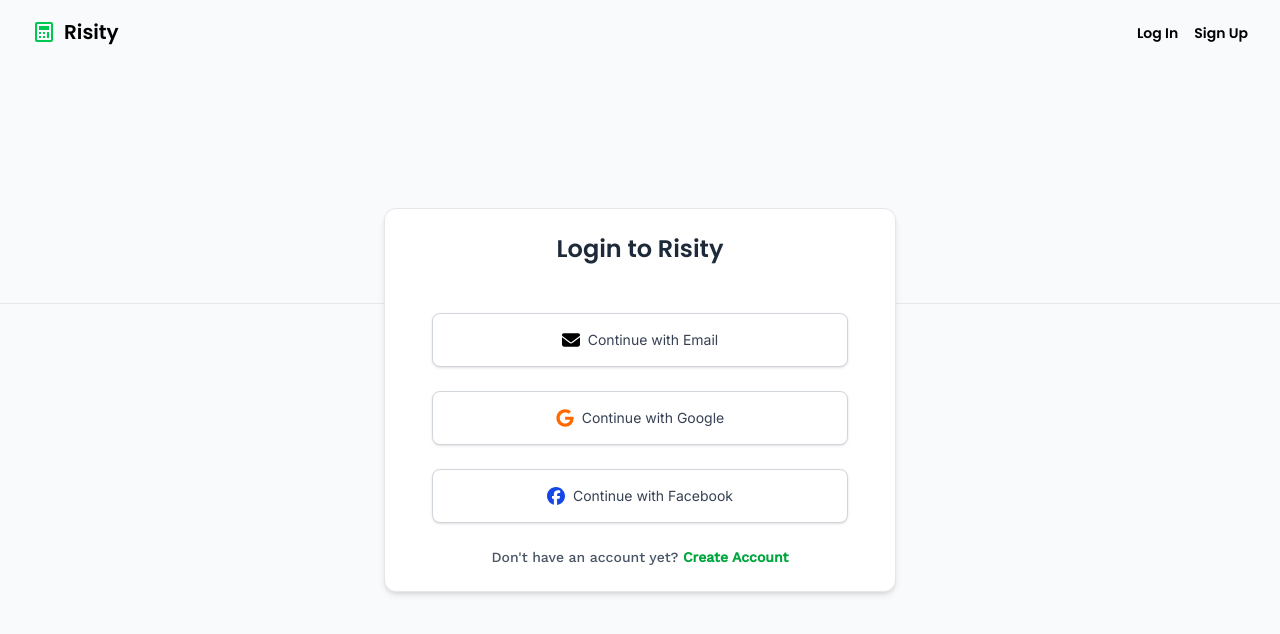
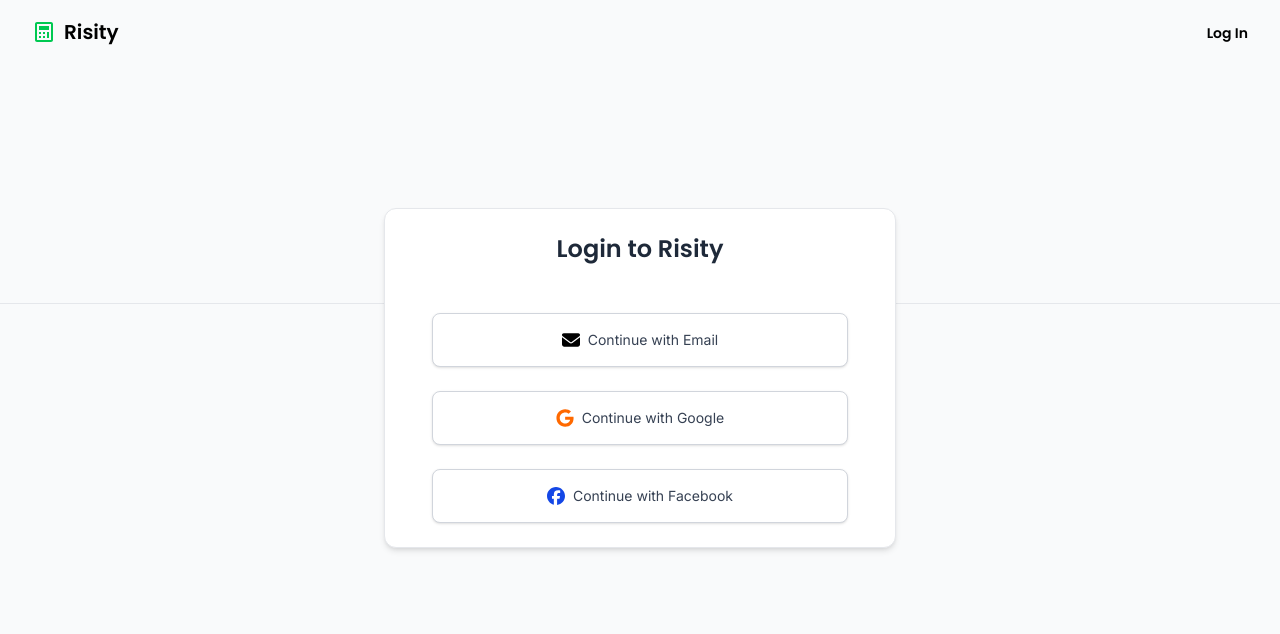
Before and after one commit to faithgaiciumia/risity, a Next.js app: page /login in a window 1280 px wide. Shown: the top 634 px of the page. Built offline with nearby package versions, Linux system fonts and the light colour scheme.

Commit message:
removed sign up prompts

```diff
--- a/app/login/layout.tsx
+++ b/app/login/layout.tsx
@@ -30,7 +30,7 @@ export default function LoginLayout({
             {children}
 
             {/* Signup Prompt */}
-            <p className={`${workSans.className} text-sm text-gray-600`}>
+            {/* <p className={`${workSans.className} text-sm text-gray-600`}>
               Don't have an account yet?{" "}
               <Link
                 href="/signup"
@@ -38,7 +38,7 @@ export default function LoginLayout({
               >
                 Create Account
               </Link>
-            </p>
+            </p> */}
           </div>
         </div>
       </div>
--- a/app/ui/Landing/Navbar.tsx
+++ b/app/ui/Landing/Navbar.tsx
@@ -45,9 +45,9 @@ export default function Navbar() {
                   Log in
                 </button>
               </Link>
-              <button className="px-4 py-2 bg-green-500 text-white rounded-lg hover:bg-green-600 transition">
+              {/* <button className="px-4 py-2 bg-green-500 text-white rounded-lg hover:bg-green-600 transition">
                 Sign up
-              </button>
+              </button> */}
             </div>
           </div>
 
@@ -83,9 +83,9 @@ export default function Navbar() {
             <button className="w-full px-4 py-2 border border-green-500 text-green-500 rounded-lg hover:bg-green-50 transition">
               Log in
             </button>
-            <button className="w-full px-4 py-2 bg-green-500 text-white rounded-lg hover:bg-green-600 transition">
+            {/* <button className="w-full px-4 py-2 bg-green-500 text-white rounded-lg hover:bg-green-600 transition">
               Sign up
-            </button>
+            </button> */}
           </div>
         </div>
       )}
--- a/app/ui/Login/TopBar.tsx
+++ b/app/ui/Login/TopBar.tsx
@@ -20,13 +20,13 @@ export default function TopBar() {
               Log In
             </button>
           </Link>
-          <Link href={"/signup"}>
+          {/* <Link href={"/signup"}>
             <button
               className={`${poppins.className} hover:underline font-bold text-sm`}
             >
               Sign Up
             </button>
-          </Link>
+          </Link> */}
         </div>
       </div>
     </div>
```
